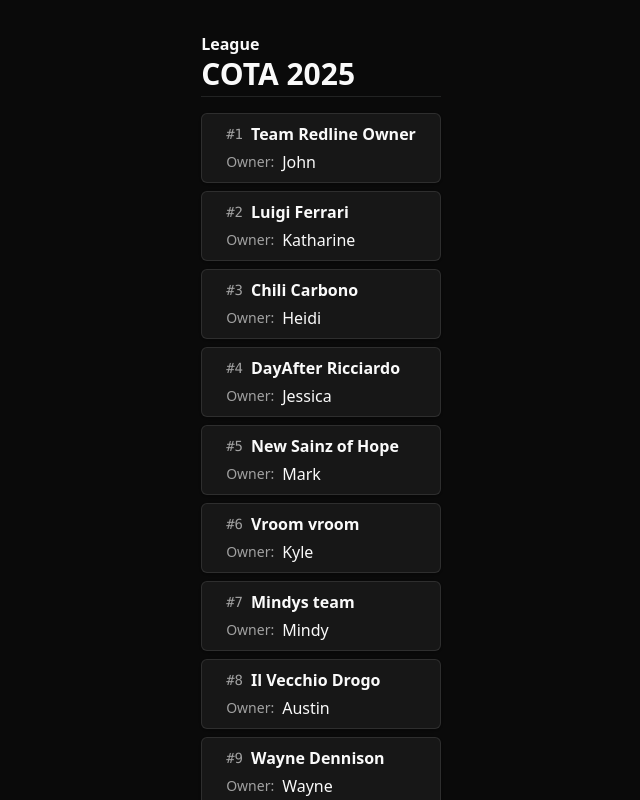
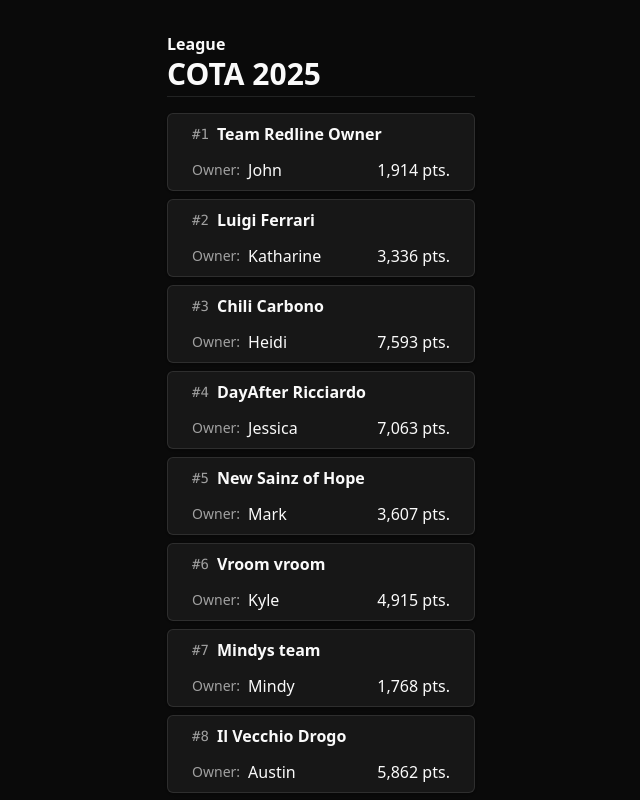
Before and after one commit to emsqrd/f1-companion, a React (Vite) app: page / in a window 1280 px wide. Shown: the top 800 px of the page, without its empty margins (319-959 px from the left). Built offline with nearby package versions, Linux system fonts and the light colour scheme.

Commit message:
feat: adding points to the team card on league

```diff
--- a/src/components/League/League.tsx
+++ b/src/components/League/League.tsx
@@ -5,6 +5,9 @@ import { Card, CardContent } from '../ui/card';
 
 export function League() {
   const teams = getTeams();
+
+  // Generate random points between 0 and 8000 for mocking purposes
+  const getRandomPoints = () => Math.floor(Math.random() * 8001);
 
   return (
     <>
@@ -20,13 +23,18 @@ export function League() {
               <Card className="rounded-sm py-2">
                 <CardContent>
                   <div className="flex flex-col items-start gap-1">
-                    <div className="flex items-center gap-2">
+                    <div className="mb-2 flex items-center gap-2">
                       <div className="text-muted-foreground font-mono text-sm">#{idx + 1}</div>
                       <div className="font-semibold">{team.name}</div>
                     </div>
-                    <div className="flex items-center gap-2">
-                      <div className="text-muted-foreground text-sm">Owner:</div>
-                      <div>{team.owner}</div>
+                    <div className="flex w-full items-center gap-14">
+                      <div className="flex items-center gap-2">
+                        <div className="text-muted-foreground text-sm">Owner:</div>
+                        <div>{team.owner}</div>
+                      </div>
+                      <div className="ml-auto text-right">
+                        <div>{getRandomPoints().toLocaleString()} pts.</div>
+                      </div>
                     </div>
                   </div>
                 </CardContent>
```
